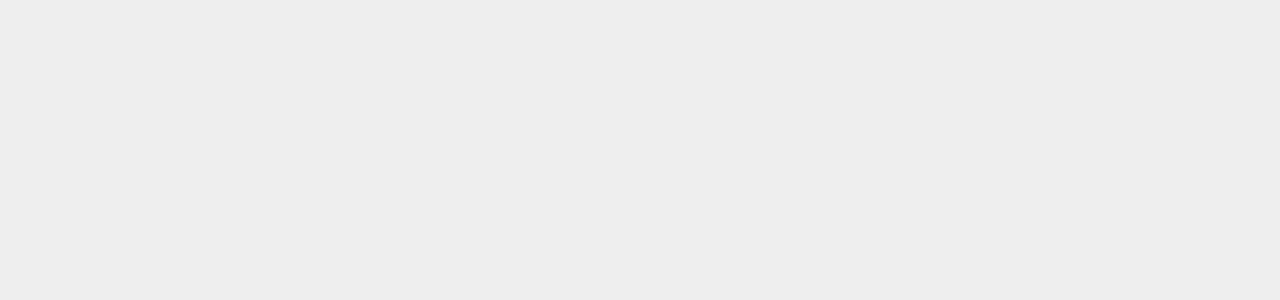
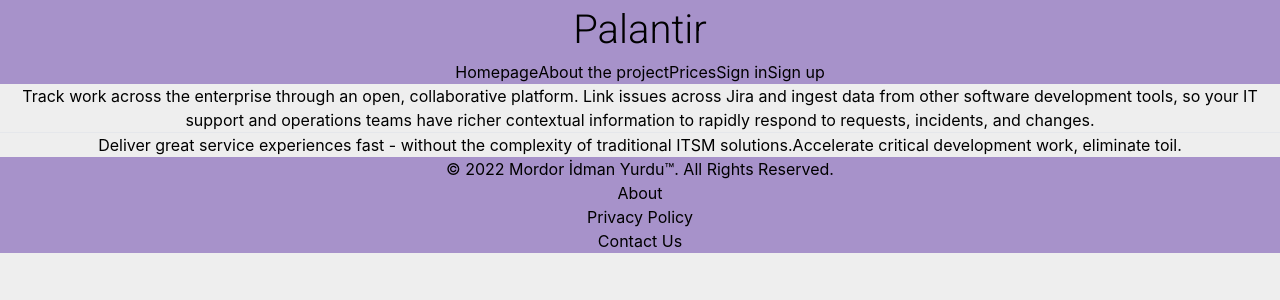
Before and after one commit to muratdemirci/palantir-fe, a React (Create React App) app: page /about in a window 1280 px wide. Before the commit this address had no page. Shown: the top 300 px of the page. Built offline with nearby package versions, Linux system fonts and the light colour scheme; what @material-tailwind/react would draw is missing.

Commit message:
about page added

```diff
--- a/src/index.js
+++ b/src/index.js
@@ -1,14 +1,15 @@
 import React from "react";
 import ReactDOM from "react-dom/client";
 import "./index.css";
-import App from "./App";
 import reportWebVitals from "./reportWebVitals";
 import { BrowserRouter, Route, Routes } from "react-router-dom";
 import Login from "./pages/Login";
+import Dashboard from "./pages/Dashboard"
 import Register from "./pages/Register";
 import Main from "./pages/Main";
 import Price from "./pages/Price";
 import { ThemeProvider } from "@material-tailwind/react";
+import About from "./pages/About";
 
 const root = ReactDOM.createRoot(document.getElementById("root"));
 let isLoggedIn = localStorage.getItem("isLoggedIn");
@@ -17,9 +18,14 @@
   <ThemeProvider>
     <BrowserRouter>
       <Routes>
-      <Route path="/" element={<Main />} />
+        <Route path="/" element={
+          <Main />
+        } />
         <Route path="/dashboard" element={
-        isLoggedIn ? < App /> : <Main />
+          <Dashboard />
+        } />
+        <Route path="/about" element={
+          <About />
         } />
         <Route path="/prices" element={<Price />} />
         <Route path="/login" element={<Login />} />
--- a/src/layouts/Header.js
+++ b/src/layouts/Header.js
@@ -53,6 +53,20 @@
 							(
 								<div>
 									<Link
+										to="/"
+										className="ml-10 delay-75 duration-75 transform hover:text-indigo-600 transition ease-linear"
+									>
+										<button>Homepage</button>
+									</Link>
+
+									<Link
+										to="/about"
+										className="ml-10 delay-75 duration-75 transform hover:text-indigo-600 transition ease-linear"
+									>
+										<button>About the project</button>
+									</Link>
+
+									<Link
 										to="/prices"
 										className="ml-10 delay-75 duration-75 transform hover:text-indigo-600 transition ease-linear"
 									>
--- /dev/null
+++ b/src/pages/About.js
@@ -0,0 +1,23 @@
+import React from 'react'
+import Footer from '../layouts/Footer'
+import Header from '../layouts/Header'
+
+function About() {
+    return (
+        <div>
+            <Header />
+
+            <div className='mx-10 p-10 rounded-lg bg-white'>
+                <p class="text-gray-700">Track work across the enterprise through an open, collaborative platform. Link issues across Jira and ingest data from other software development tools, so your IT support and operations teams have richer contextual information to rapidly respond to requests, incidents, and changes.</p>
+                <div class="inline-flex justify-center items-center w-full">
+                    <hr class="my-4 mx-auto w-48 h-1 bg-gray-100 rounded border-0 md:my-10" />
+                </div>
+                <p class="text-gray-700">Deliver great service experiences fast - without the complexity of traditional ITSM solutions.Accelerate critical development work, eliminate toil.</p>
+            </div>
+
+            <Footer />
+        </div>
+    )
+}
+
+export default About
--- a/src/App.js
+++ b/src/pages/Dashboard.js
@@ -1,24 +1,10 @@
 import "./App.css";
-import Auth from "./components/Auth";
-import TweetAnalysis from "./components/TweetAnalysis";
-import Footer from "./layouts/Footer";
-import Header from "./layouts/Header";
+import Auth from "../components/Auth";
+import TweetAnalysis from "../components/TweetAnalysis";
+import Footer from "../layouts/Footer";
+import Header from "../layouts/Header";
 
 function App() {
-	const targets = [
-		{
-			name: "Visits",
-			value: 90,
-		},
-		{
-			name: "Income",
-			value: 75,
-		},
-		{
-			name: "Orders",
-			value: 50,
-		},
-	];
 
 	return (
 		<div class="App">
--- a/src/pages/Price.js
+++ b/src/pages/Price.js
@@ -6,6 +6,10 @@
     return (
         <div>
             <Header />
+
+            <div className='mb-5'>
+                <p>Lorem ipsum Lorem ipsumLorem ipsumLorem ipsumLorem ipsum</p>
+            </div>
 
             <div name="prices" className='flex justify-center gap-8'>
 
```
Also changed, not shown: src/pages/App.css (renamed from src/App.css). Lines whose indentation alone changed are shown as unchanged.
